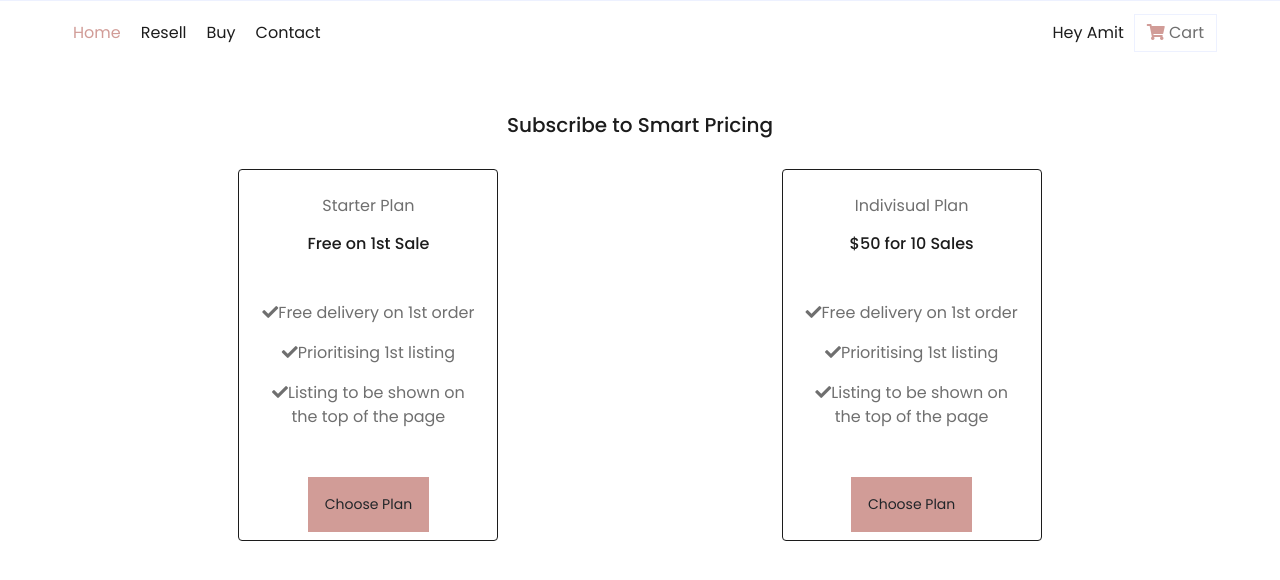
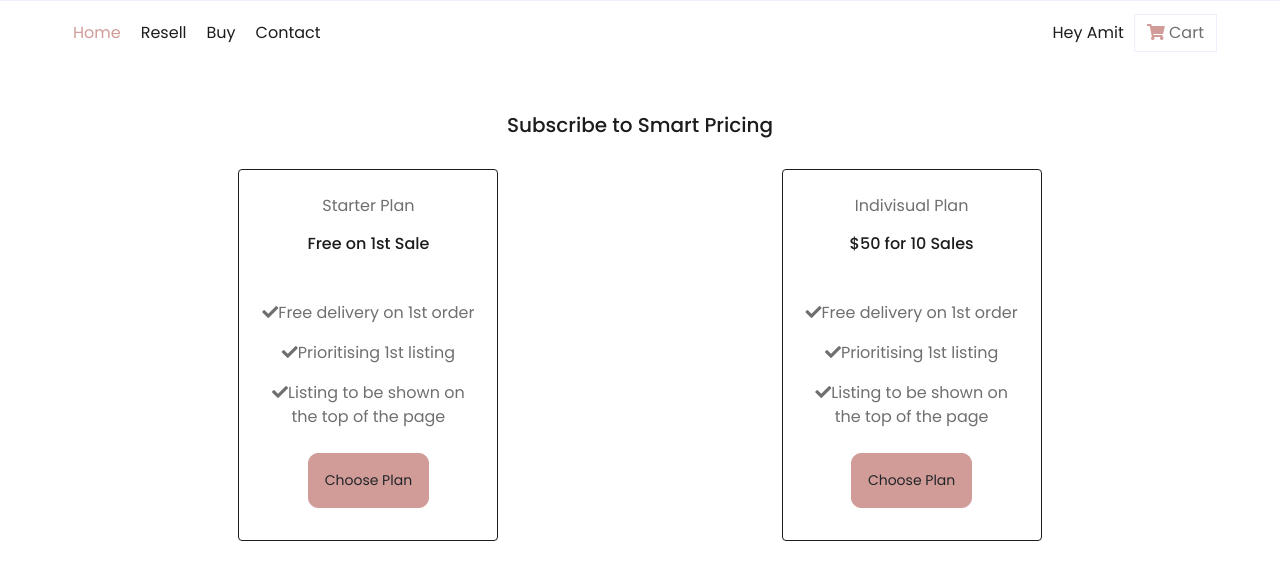
Before and after one commit to amitcakumar/resell, a website built with webpack: page smartprice.html in a window 1280 px wide. Built offline with nearby package versions, Linux system fonts and the light colour scheme.

Commit message:
style changes in choose plan button

```diff
--- a/smartprice.html
+++ b/smartprice.html
@@ -81,8 +81,8 @@
                         <p><i class="fa fa-check" aria-hidden="true"></i>Listing to be shown on <br>
                             the top of the page</p>
                     </div>
-                    <div class="mt-5">
-                        <a href="" class="btn btn-primary btn-sm text-left p-3">Choose Plan</a>
+                    <div class="mt-4 pb-4">
+                        <a href="" class="btn btn-primary btn-sm text-left p-3" style="border-radius:10px">Choose Plan</a>
                     </div>
                 </div>
             </div>
@@ -98,8 +98,8 @@
                         <p><i class="fa fa-check" aria-hidden="true"></i>Listing to be shown on <br>
                             the top of the page</p>
                     </div>
-                    <div class="mt-5">
-                        <a href="" class="btn btn-primary btn-sm text-left p-3">Choose Plan</a>
+                    <div class="mt-4 pb-4">
+                        <a href="" class="btn btn-primary btn-sm text-left p-3" style="border-radius:10px">Choose Plan</a>
                     </div>
                 </div>
             </div>
```
